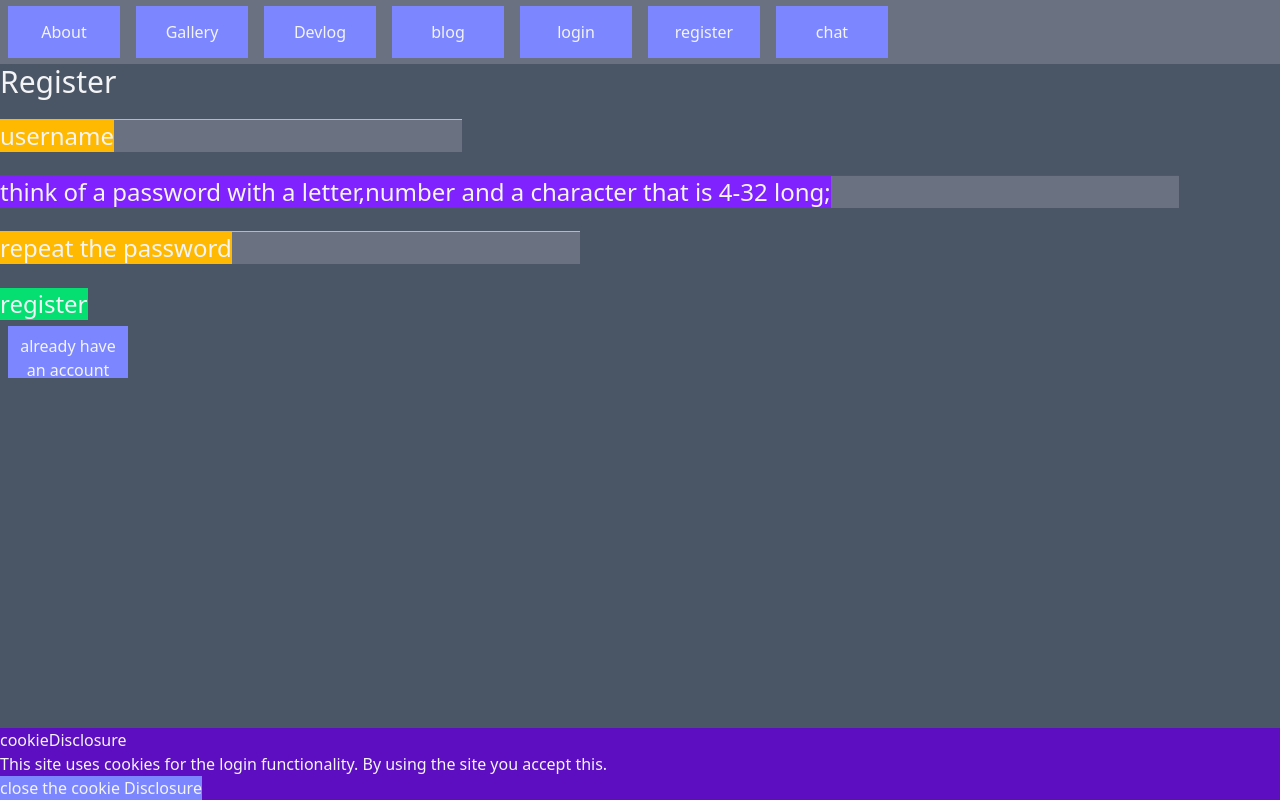
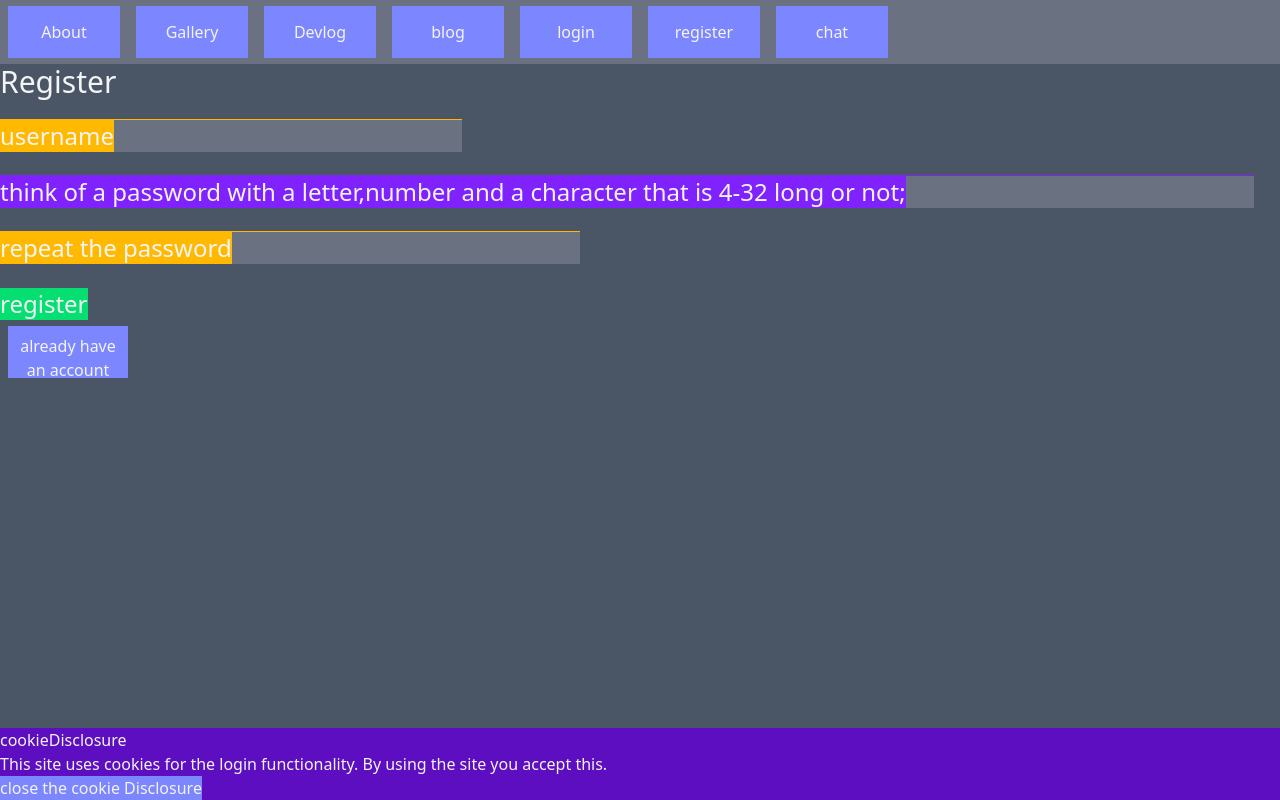
Before and after one commit to samulinukala/portfolio, a React (Vite) app: page / in a window 1280 px wide. Both pictures are taken after a click on the button "register". Built offline with nearby package versions, Linux system fonts and the light colour scheme; what @replyke/react-js would draw is missing.

Commit message:
website up again

```diff
--- a/src/App.tsx
+++ b/src/App.tsx
@@ -179,7 +179,7 @@ return(
      </label>
       <br></br>
       <br></br>
-      <label className='bg-violet-600 text-2xl' >think of a password with a letter,number and a character that is 4-32 long;
+      <label className='bg-violet-600 text-2xl' >think of a password with a letter,number and a character that is 4-32 long or not;
         <input className='bg-gray-500 text-2xl '></input>
       </label>
       <br></br>
```
